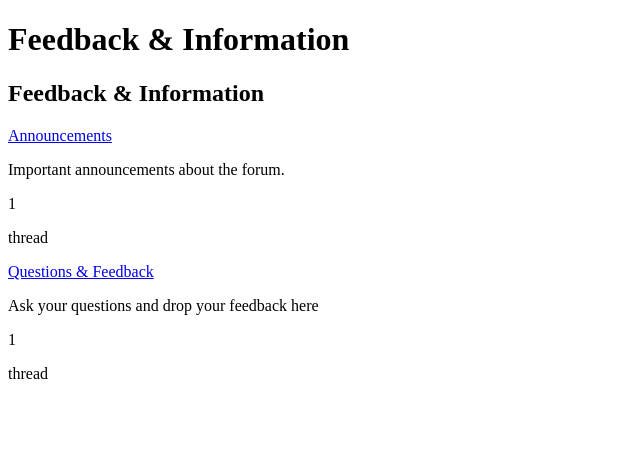
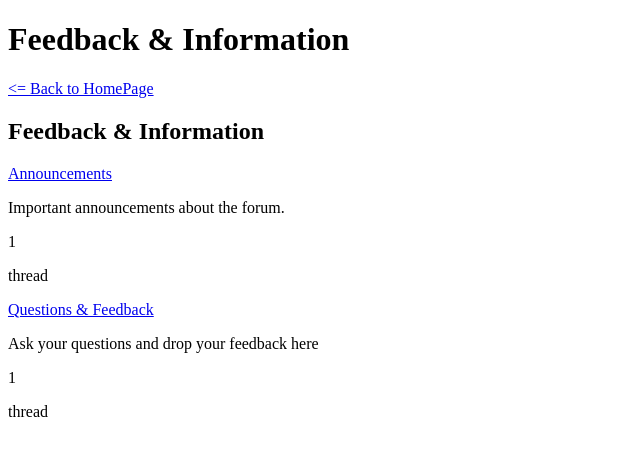
Before and after one commit to NAB-khaoula/sqli-forum, a Vue app: page /category/-KpR7vRkiRPpbUd_TVAR in a window 1280 px wide. Shown: the top 456 px of the page, without its empty margins (0-640 px from the left). Built offline with nearby package versions, Linux system fonts and the light colour scheme.

Commit message:
bugFix: CategoryPage is now displayed

```diff
--- a/src/pages/CategoryPage.vue
+++ b/src/pages/CategoryPage.vue
@@ -1,9 +1,11 @@
 <template>
   <h1>{{ category.name }}</h1>
+  <router-link :to="{ name: `HomePage` }">&lt;= Back to HomePage</router-link>
   <forum-list
     :title="category.name"
     :forums="getForumsForCategory(category)"
   />
+
 </template>
 
 <script>
```
